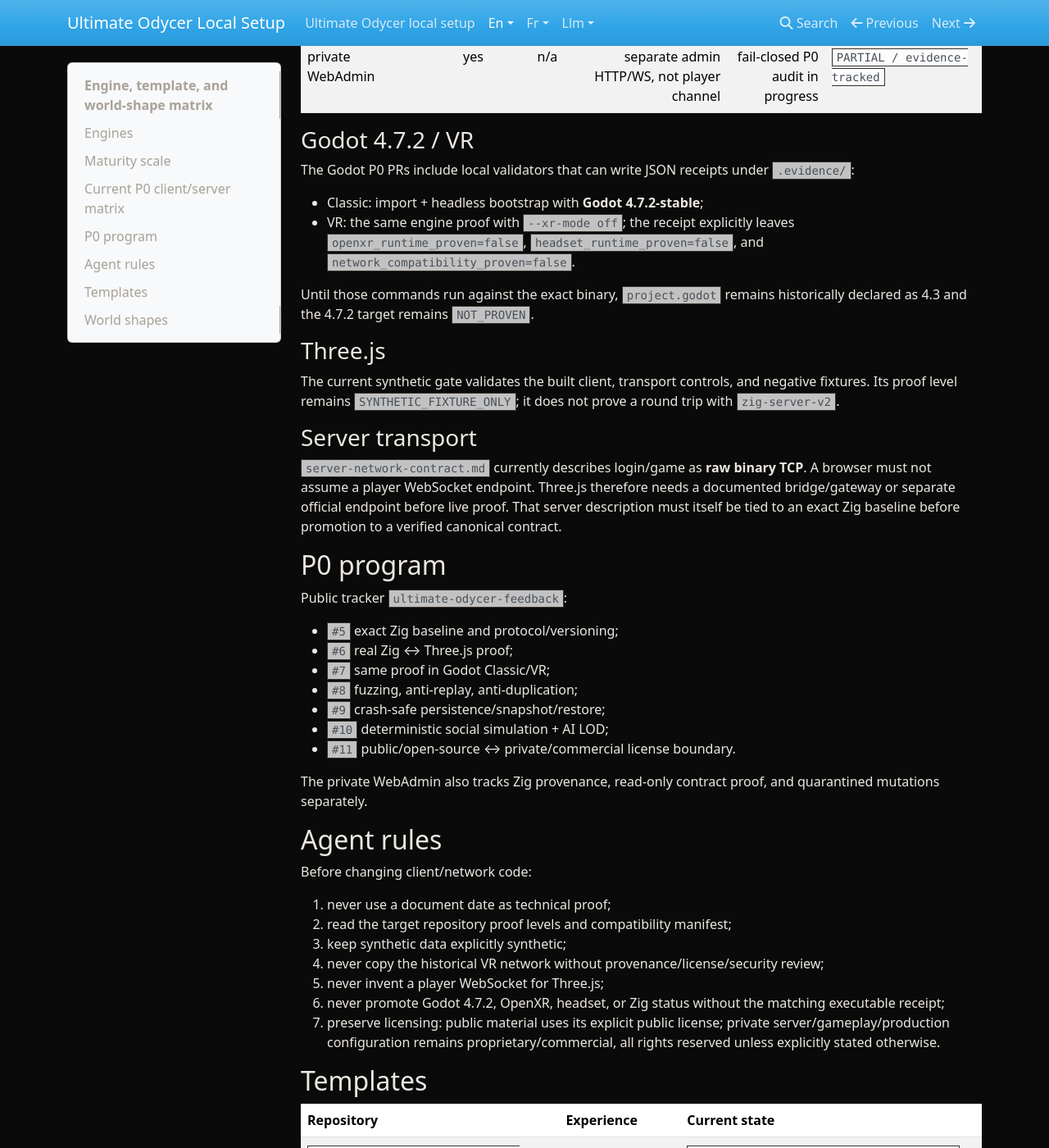
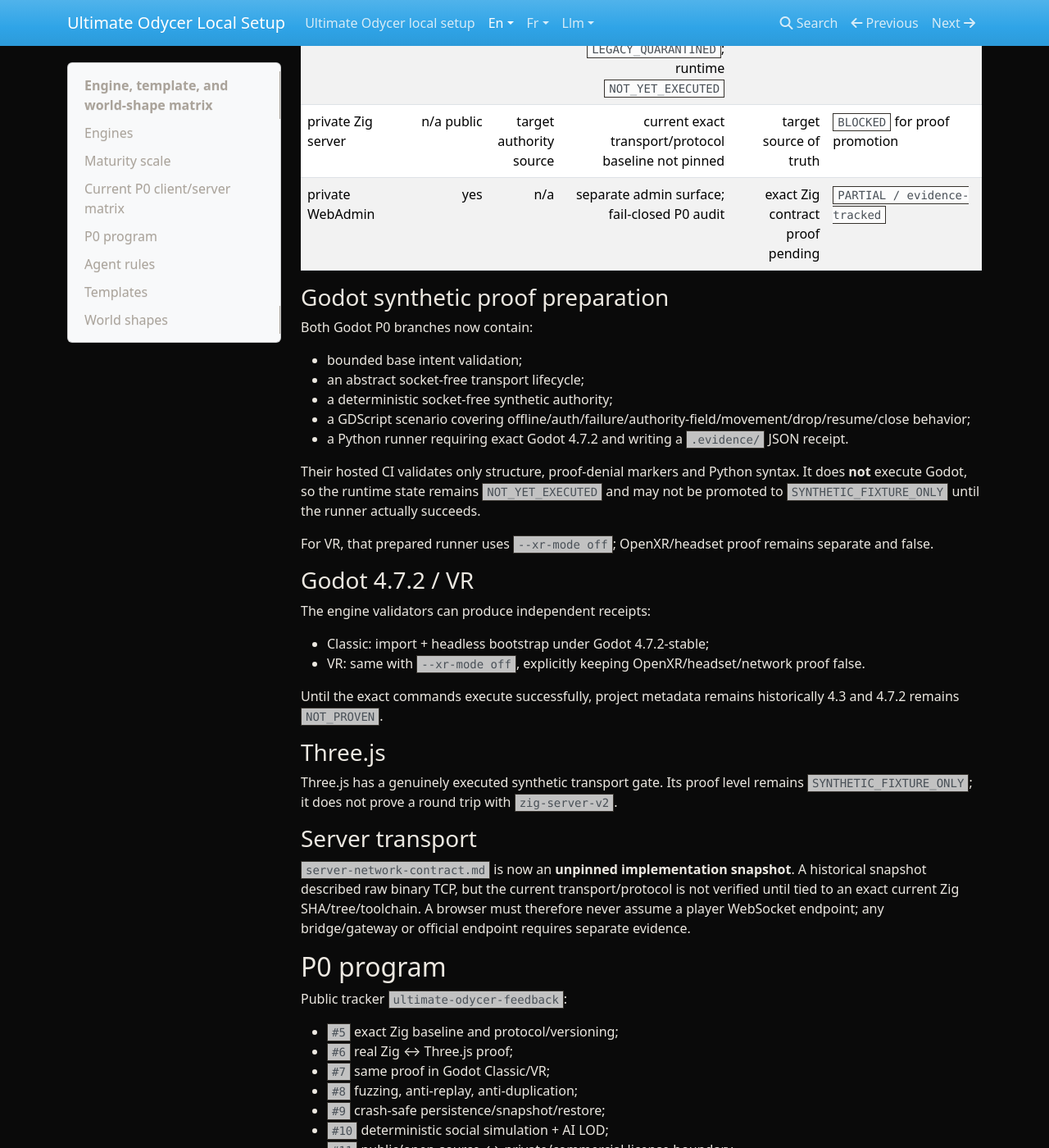
Before and after one commit to zedarvates/ultimate-odycer-docs, an MkDocs documentation site: the page built from docs/en/reference/engine-template-world-matrix.md, in a window 1280 px wide and 1400 px high, scrolled down 1180 px. Shown: the whole window at 82% size. Built offline with MkDocs 1.6.1, drawn with Linux system fonts in a browser that asks for light colours; some of the changed text lies outside the part shown.

Commit message:
docs: sync English Godot fixture matrix

```diff
--- a/docs/en/reference/engine-template-world-matrix.md
+++ b/docs/en/reference/engine-template-world-matrix.md
@@ -6,42 +6,56 @@
 
 | Engine | Role | Current limitation |
 |---|---|---|
-| Godot | primary 3D/VR path | 4.7.2 target; executable engine proof pending; live Zig networking unproven |
-| Three.js | lightweight Web client + protocol test bench | synthetic fixture proven; browser ↔ canonical Zig live path unproven |
+| Godot | primary 3D/VR path | 4.7.2 target; engine execution pending; synthetic fixture prepared/CI-guarded but not runtime-proven; live Zig networking unproven |
+| Three.js | lightweight Web client + protocol test bench | synthetic fixture actually executed/proven; browser ↔ canonical Zig live path unproven |
 | Unity | `LEGACY` only | no longer an active development target |
 | FoveaCore | specialized FPS/RPG path | foundation under construction |
 | Unreal Engine | external alternative | no validated Ultimate Odycer template |
 
 ## Maturity scale
 
-`PROVEN` means reproducible evidence against named revisions. `IMPLEMENTED` is code without complete proof. `PARTIAL` is incomplete. `MOCK` is simulated. `SCAFFOLD` is structure only. `DECLARED` is documentation/metadata. `LEGACY` is historical reuse-only. `BLOCKED` means required evidence is inaccessible. `WAITING` means a prerequisite is open. `FAKE-GREEN` is a green test used to claim more than it exercises.
+`PROVEN` means reproducible evidence against named revisions. `IMPLEMENTED` is code without complete proof. `PARTIAL` is incomplete. `MOCK` is simulated. `SCAFFOLD` is structure only. `DECLARED` is documentation/metadata. `PREPARED_CI_GUARDED` means implementation exists and structural gates pass but runtime proof has not executed. `LEGACY` is historical reuse-only. `BLOCKED` means required evidence is inaccessible. `WAITING` means a prerequisite is open. `FAKE-GREEN` is a green test used to claim more than it exercises.
 
 ## Current P0 client/server matrix
 
 | Component | Presentation | Intent contract | Abstract/synthetic transport | Canonical Zig live | Status |
 |---|---:|---:|---:|---:|---|
-| Three.js 2.5D | yes | yes | **synthetic fixture + NetworkClient validated** | `NOT_PROVEN` | `IMPLEMENTED/PARTIAL` |
-| Godot Classic | yes | yes, socket-free | abstract socket-free adapter; synthetic fixture next | `NOT_PROVEN` | `PARTIAL` |
-| Godot VR | yes | yes, socket-free | abstract socket-free adapter; historical network `LEGACY_QUARANTINED` | `NOT_PROVEN` | `PARTIAL` |
-| private Zig server | n/a public | target authority source | transport documented but exact baseline must be recaptured | target source of truth | `BLOCKED` for proof promotion |
-| private WebAdmin | yes | n/a | separate admin HTTP/WS, not player channel | fail-closed P0 audit in progress | `PARTIAL / evidence-tracked` |
+| Three.js 2.5D | yes | yes | **synthetic fixture + NetworkClient executed and validated** | `NOT_PROVEN` | `IMPLEMENTED/PARTIAL` |
+| Godot Classic | yes | yes, socket-free | abstract adapter + deterministic fixture `PREPARED_CI_GUARDED`; runtime `NOT_YET_EXECUTED` | `NOT_PROVEN` | `PARTIAL` |
+| Godot VR | yes | yes, socket-free | same prepared fixture with XR off; historical network `LEGACY_QUARANTINED`; runtime `NOT_YET_EXECUTED` | `NOT_PROVEN` | `PARTIAL` |
+| private Zig server | n/a public | target authority source | current exact transport/protocol baseline not pinned | target source of truth | `BLOCKED` for proof promotion |
+| private WebAdmin | yes | n/a | separate admin surface; fail-closed P0 audit | exact Zig contract proof pending | `PARTIAL / evidence-tracked` |
+
+### Godot synthetic proof preparation
+
+Both Godot P0 branches now contain:
+
+- bounded base intent validation;
+- an abstract socket-free transport lifecycle;
+- a deterministic socket-free synthetic authority;
+- a GDScript scenario covering offline/auth/failure/authority-field/movement/drop/resume/close behavior;
+- a Python runner requiring exact Godot 4.7.2 and writing a `.evidence/` JSON receipt.
+
+Their hosted CI validates only structure, proof-denial markers and Python syntax. It does **not** execute Godot, so the runtime state remains `NOT_YET_EXECUTED` and may not be promoted to `SYNTHETIC_FIXTURE_ONLY` until the runner actually succeeds.
+
+For VR, that prepared runner uses `--xr-mode off`; OpenXR/headset proof remains separate and false.
 
 ### Godot 4.7.2 / VR
 
-The Godot P0 PRs include local validators that can write JSON receipts under `.evidence/`:
+The engine validators can produce independent receipts:
 
-- Classic: import + headless bootstrap with **Godot 4.7.2-stable**;
-- VR: the same engine proof with `--xr-mode off`; the receipt explicitly leaves `openxr_runtime_proven=false`, `headset_runtime_proven=false`, and `network_compatibility_proven=false`.
+- Classic: import + headless bootstrap under Godot 4.7.2-stable;
+- VR: same with `--xr-mode off`, explicitly keeping OpenXR/headset/network proof false.
 
-Until those commands run against the exact binary, `project.godot` remains historically declared as 4.3 and the 4.7.2 target remains `NOT_PROVEN`.
+Until the exact commands execute successfully, project metadata remains historically 4.3 and 4.7.2 remains `NOT_PROVEN`.
 
 ### Three.js
 
-The current synthetic gate validates the built client, transport controls, and negative fixtures. Its proof level remains `SYNTHETIC_FIXTURE_ONLY`; it does not prove a round trip with `zig-server-v2`.
+Three.js has a genuinely executed synthetic transport gate. Its proof level remains `SYNTHETIC_FIXTURE_ONLY`; it does not prove a round trip with `zig-server-v2`.
 
 ### Server transport
 
-`server-network-contract.md` currently describes login/game as **raw binary TCP**. A browser must not assume a player WebSocket endpoint. Three.js therefore needs a documented bridge/gateway or separate official endpoint before live proof. That server description must itself be tied to an exact Zig baseline before promotion to a verified canonical contract.
+`server-network-contract.md` is now an **unpinned implementation snapshot**. A historical snapshot described raw binary TCP, but the current transport/protocol is not verified until tied to an exact current Zig SHA/tree/toolchain. A browser must therefore never assume a player WebSocket endpoint; any bridge/gateway or official endpoint requires separate evidence.
 
 ## P0 program
 
@@ -55,26 +69,25 @@
 - `#10` deterministic social simulation + AI LOD;
 - `#11` public/open-source ↔ private/commercial license boundary.
 
-The private WebAdmin also tracks Zig provenance, read-only contract proof, and quarantined mutations separately.
-
 ## Agent rules
 
 Before changing client/network code:
 
-1. never use a document date as technical proof;
-2. read the target repository proof levels and compatibility manifest;
-3. keep synthetic data explicitly synthetic;
-4. never copy the historical VR network without provenance/license/security review;
-5. never invent a player WebSocket for Three.js;
-6. never promote Godot 4.7.2, OpenXR, headset, or Zig status without the matching executable receipt;
-7. preserve licensing: public material uses its explicit public license; private server/gameplay/production configuration remains proprietary/commercial, all rights reserved unless explicitly stated otherwise.
+1. do not use document freshness as proof;
+2. read proof levels and compatibility manifest in the target repository;
+3. distinguish prepared/static-gated fixtures from executed runtime evidence;
+4. keep synthetic data explicitly synthetic;
+5. never copy the historical VR network without provenance/license/security review;
+6. never invent a player WebSocket for Three.js;
+7. never promote Godot 4.7.2, synthetic runtime, OpenXR, headset, or Zig without the matching executable receipt;
+8. preserve public-license vs private proprietary/commercial boundaries.
 
 ## Templates
 
 | Repository | Experience | Current state |
 |---|---|---|
-| `ultod-client-godot-classic-3d-mmorpg-template` | Classic 3D MMORPG | `PARTIAL / engine+network proof pending` |
-| `ultod-client-godot-vr-mmorpg-template` | VR MMORPG | `PARTIAL / legacy network quarantined` |
+| `ultod-client-godot-classic-3d-mmorpg-template` | Classic 3D MMORPG | `PARTIAL / synthetic fixture PREPARED_CI_GUARDED / runtime pending` |
+| `ultod-client-godot-vr-mmorpg-template` | VR MMORPG | `PARTIAL / synthetic fixture PREPARED_CI_GUARDED / legacy network quarantined` |
 | `ultod-client-threejs-2-5d-mmorpg-template` | 2.5D Web MMORPG | `IMPLEMENTED presentation / SYNTHETIC_FIXTURE_ONLY` |
 | `ultod-client-foveacore-fps-rpg-template` | FPS/RPG | `under_construction` |
 | `ultod-client-threejs-nethercore-arpg-template` | Web ARPG | separate presentation; no inherited compatibility claim |
```
